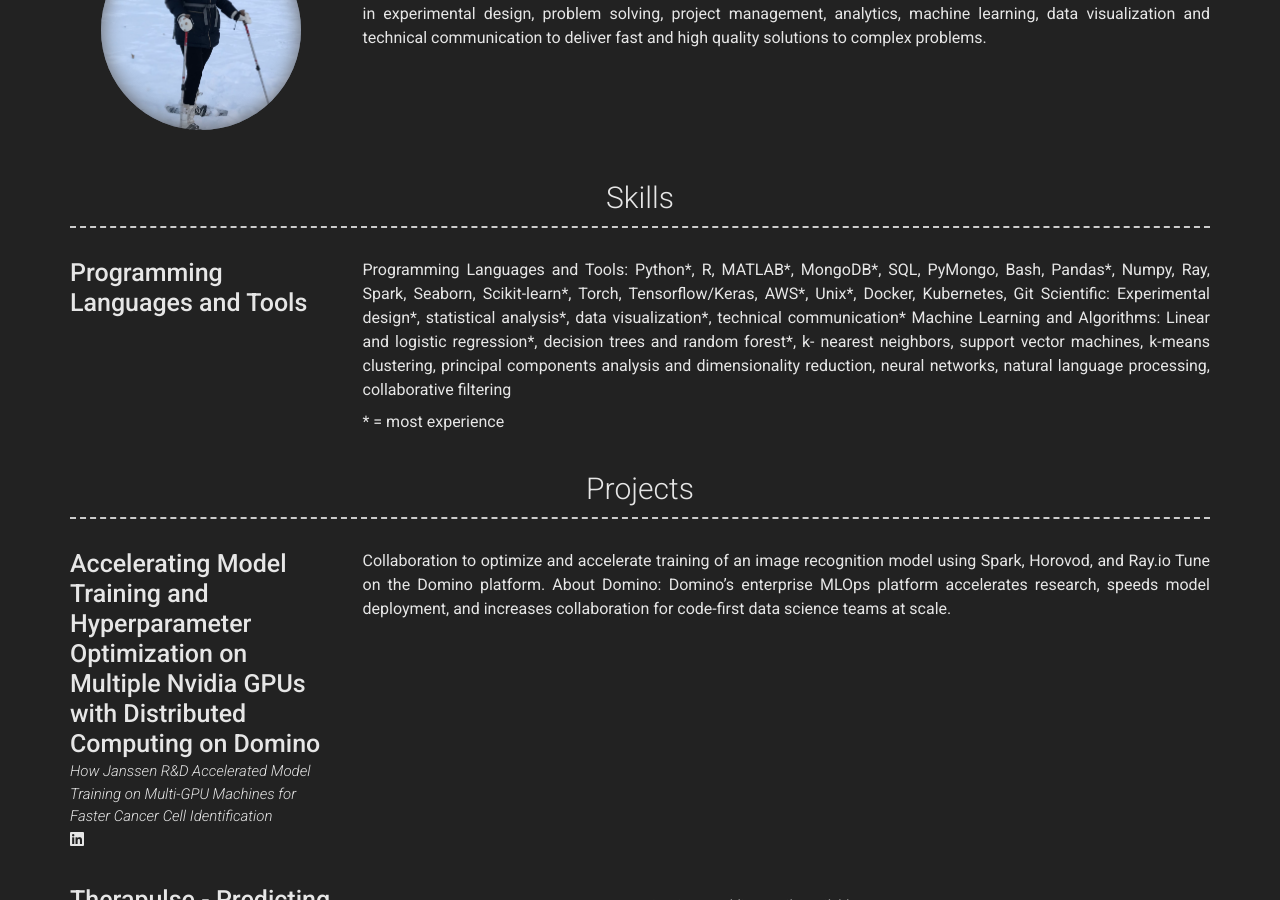
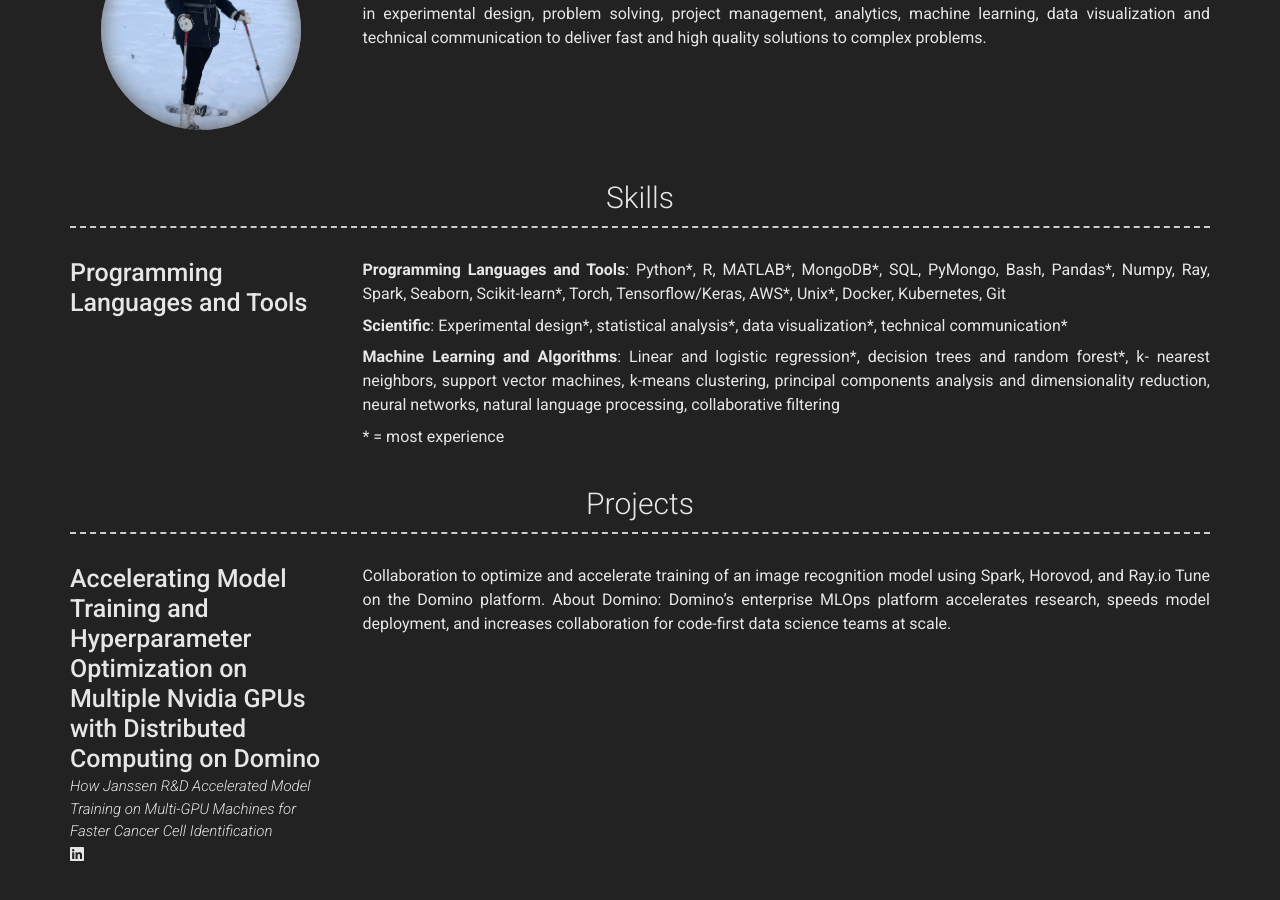
Before and after one commit to katieshakman/katieshakman.github.io, a Jekyll site: the page built from index.md, in a window 1280 px wide and 900 px high, scrolled down 372 px. Built offline with Jekyll 4.4.1, drawn with Linux system fonts in a browser that asks for light colours; nearby versions of some CDN libraries; part of the change alters nothing that is shown.

Commit message:
Added bolding in skills section.

```diff
--- a/_config.yml
+++ b/_config.yml
@@ -66,9 +66,11 @@ content:
       - layout: left
         title: Programming Languages and Tools
         description: | # this will include new lines to allow paragraphs
-          Programming Languages and Tools: Python\*, R, MATLAB\*, MongoDB\*, SQL, PyMongo, Bash, Pandas\*, Numpy, Ray, Spark, Seaborn, Scikit-learn*, Torch, Tensorflow/Keras, AWS\*, Unix\*, Docker, Kubernetes, Git
-          Scientific: Experimental design\*, statistical analysis\*, data visualization\*, technical communication\*
-          Machine Learning and Algorithms: Linear and logistic regression\*, decision trees and random forest\*, k- nearest neighbors, support vector machines, k-means clustering, principal components analysis and dimensionality reduction, neural networks, natural language processing, collaborative filtering
+          **Programming Languages and Tools**: Python\*, R, MATLAB\*, MongoDB\*, SQL, PyMongo, Bash, Pandas\*, Numpy, Ray, Spark, Seaborn, Scikit-learn*, Torch, Tensorflow/Keras, AWS\*, Unix\*, Docker, Kubernetes, Git
+
+          **Scientific**: Experimental design\*, statistical analysis\*, data visualization\*, technical communication\*
+
+          **Machine Learning and Algorithms**: Linear and logistic regression\*, decision trees and random forest\*, k- nearest neighbors, support vector machines, k-means clustering, principal components analysis and dimensionality reduction, neural networks, natural language processing, collaborative filtering
 
           \* = most experience
 
```
